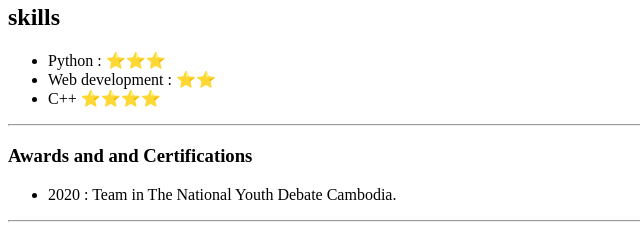
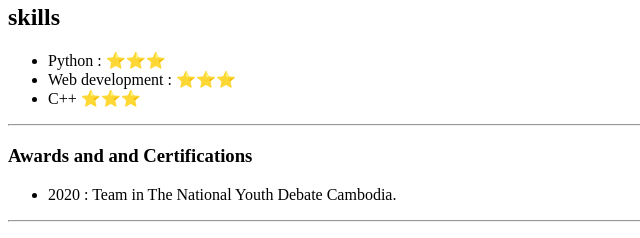
Before and after one commit to Bunthav1/Capstone-Project1, a plain HTML site: page index.html in a window 1280 px wide. Shown: the part 422-660 px from the top of the page, 0-640 px from the left. Drawn offline with Linux system fonts and the light colour scheme.

Commit message:
Update index.html

```diff
--- a/index.html
+++ b/index.html
@@ -24,8 +24,8 @@
         <h2>skills</h2>
         <ul>
             <li>Python : ⭐⭐⭐ </li>
-            <li>Web development : ⭐⭐</li>
-            <li>C++ ⭐⭐⭐⭐</li>
+            <li>Web development : ⭐⭐⭐</li>
+            <li>C++ ⭐⭐⭐</li>
         </ul>
         <hr/>
         <h3>Awards and and Certifications</h3>
```
